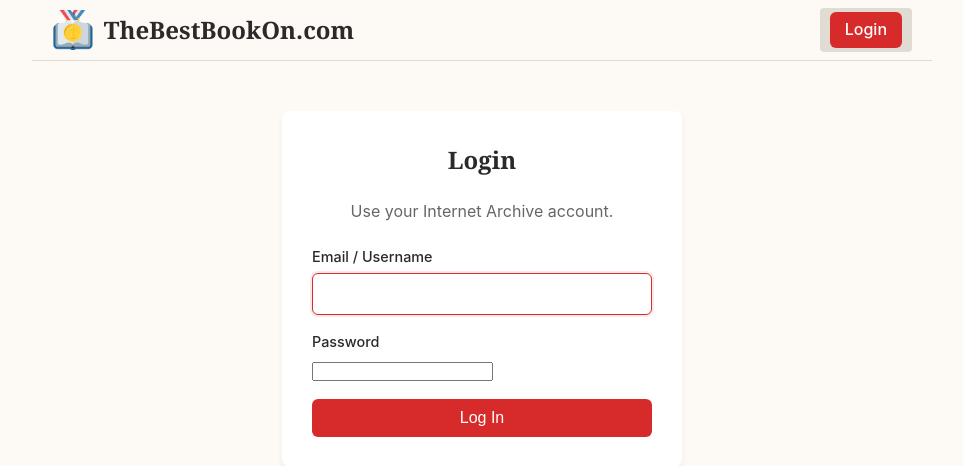
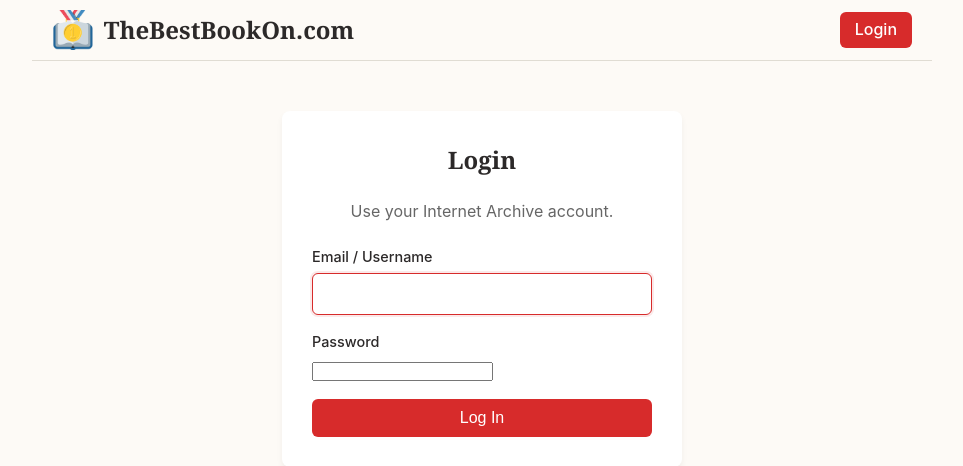
Before and after one commit to shoaib-inamdar/TheBestBookOn.com, a FastAPI app: page /login in a window 1280 px wide. Shown: the top 466 px of the page, without its empty margins (158-1121 px from the left). Run offline with FastAPI, Linux system fonts and the light colour scheme.

Commit message:
Style: Remove user-badge class from login header

```diff
--- a/templates/base.html
+++ b/templates/base.html
@@ -18,7 +18,7 @@
             <img src="/static/logo.png" alt="Logo" style="height: 40px; width: auto;">
             TheBestBookOn.com
         </a>
-        <div class="user-badge" style="display: flex; gap: 15px; align-items: center;">
+        <div style="display: flex; gap: 15px; align-items: center;">
             {% if user %}
             <span>Hello, <strong>{{ user }}</strong></span>
             <a href="/logout" class="btn btn-outline" style="padding: 5px 10px; font-size: 0.8rem;">Logout</a>
```
